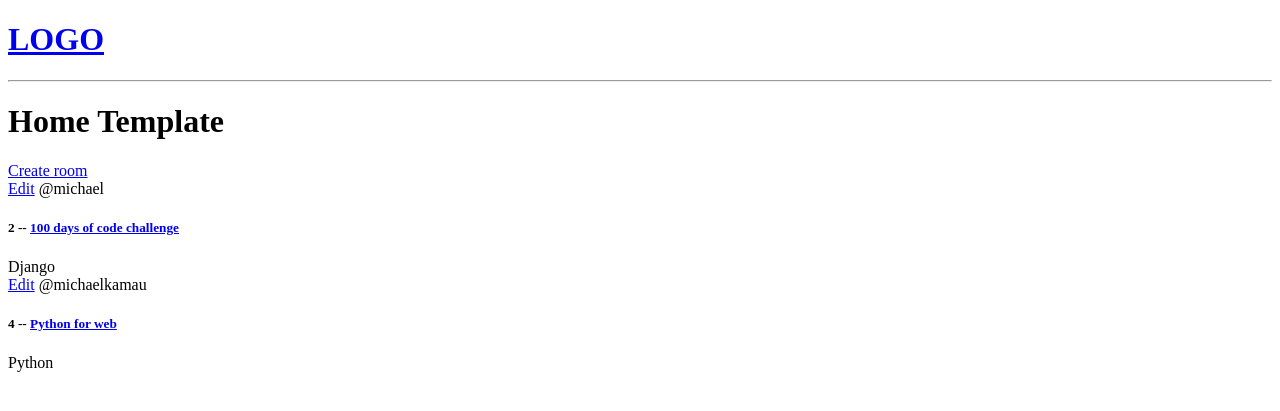
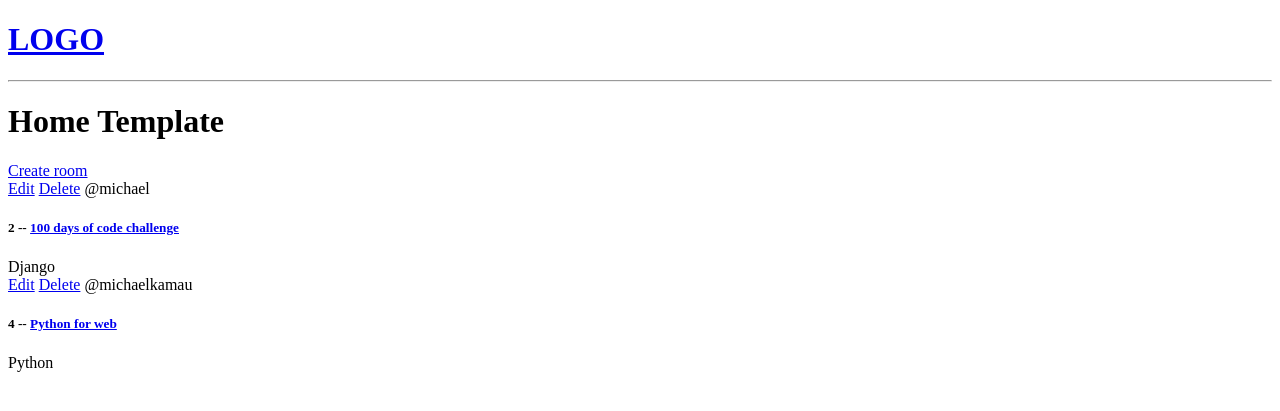
Before and after one commit to Michael-Kamau/Django-studyBuddy, a Django app: page / in a window 1280 px wide. Shown: the top 411 px of the page. Run offline with Django 3.2, Linux system fonts and the light colour scheme; data comes from the database, SQL or seed files in the repository; both versions use the stored data as it was after the commit.

Commit message:
Delete room

```diff
--- a/base/templates/base/home.html
+++ b/base/templates/base/home.html
@@ -1,4 +1,4 @@
-{%extends 'main.html' %}
+{% extends 'main.html' %}
 
 {% block content %}
 
@@ -9,6 +9,7 @@
         {% for room in rooms %}
         <div>
             <a href ="{% url 'update-room' room.id %}">Edit</a>
+            <a href ="{% url 'delete-room' room.id %}">Delete</a>
 
             <!-- <h5>{{room.id}} -- <a href="/room/{{room.id}}">{{room.name}}</a></h5> -->
             <span>@{{room.host.username}}</span>
--- a/base/urls.py
+++ b/base/urls.py
@@ -6,4 +6,5 @@ urlpatterns = [
     path ('room/<str:pk>/', views.room, name='room'),
     path ('create-room/', views.createRoom, name='create-room'),
     path ('update-room/<str:pk>', views.updateRoom, name='update-room'),
+    path ('delete-room/<str:pk>', views.deleteRoom, name='delete-room'),
 ]
--- a/base/views.py
+++ b/base/views.py
@@ -37,7 +37,6 @@ def createRoom(request):
 
 def updateRoom(request, pk):
     room = Room.objects.get(id=pk)
-    form = RoomForm(instance = room)
     if request.method == 'POST':
         form = RoomForm(request.POST, instance = room)
         if form.is_valid():
@@ -47,3 +46,10 @@ def updateRoom(request, pk):
     context = {'form':form}
 
     return render(request,'base/room_form.html', context)
+
+def deleteRoom(request, pk):
+    room = Room.objects.get(id=pk)
+    if request.method == 'POST':
+        room.delete()
+        return redirect('home')
+    return render(request,'base/delete.html',{'obj':room})
```
Also changed, not shown: base/templates/base/delete.html (added, +11 -0 lines), db.sqlite3.
